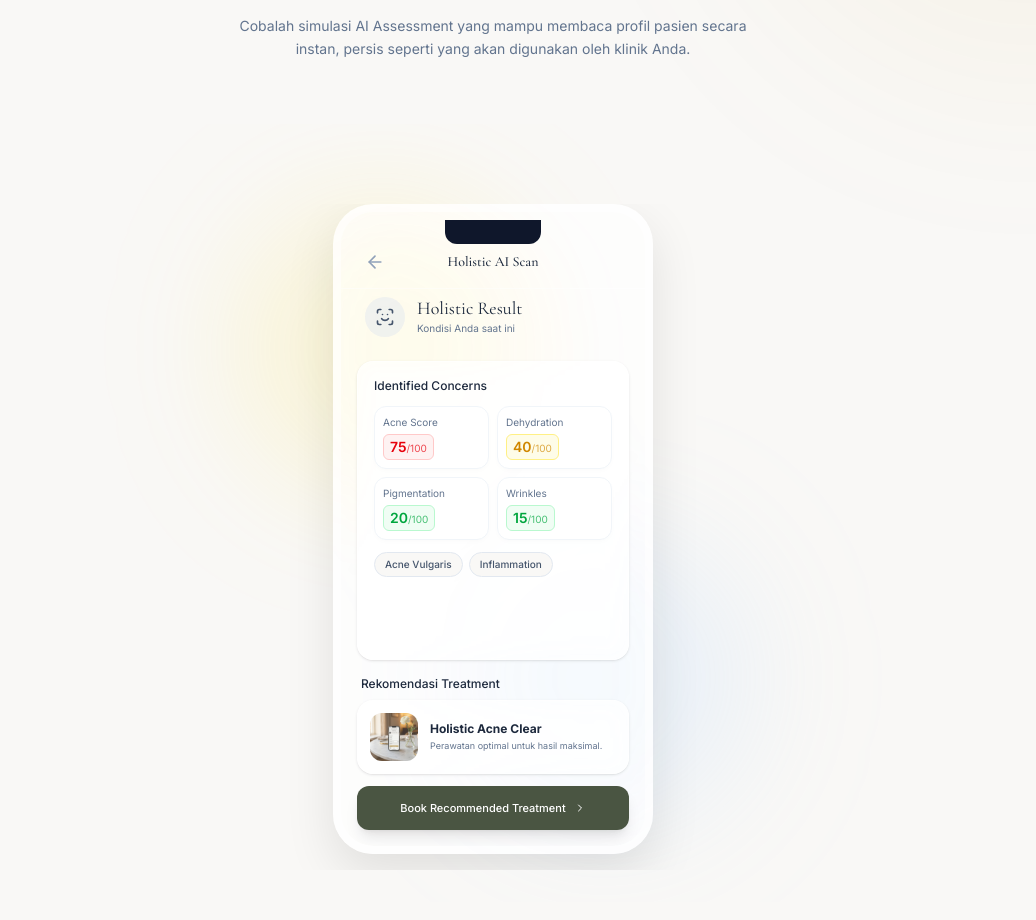
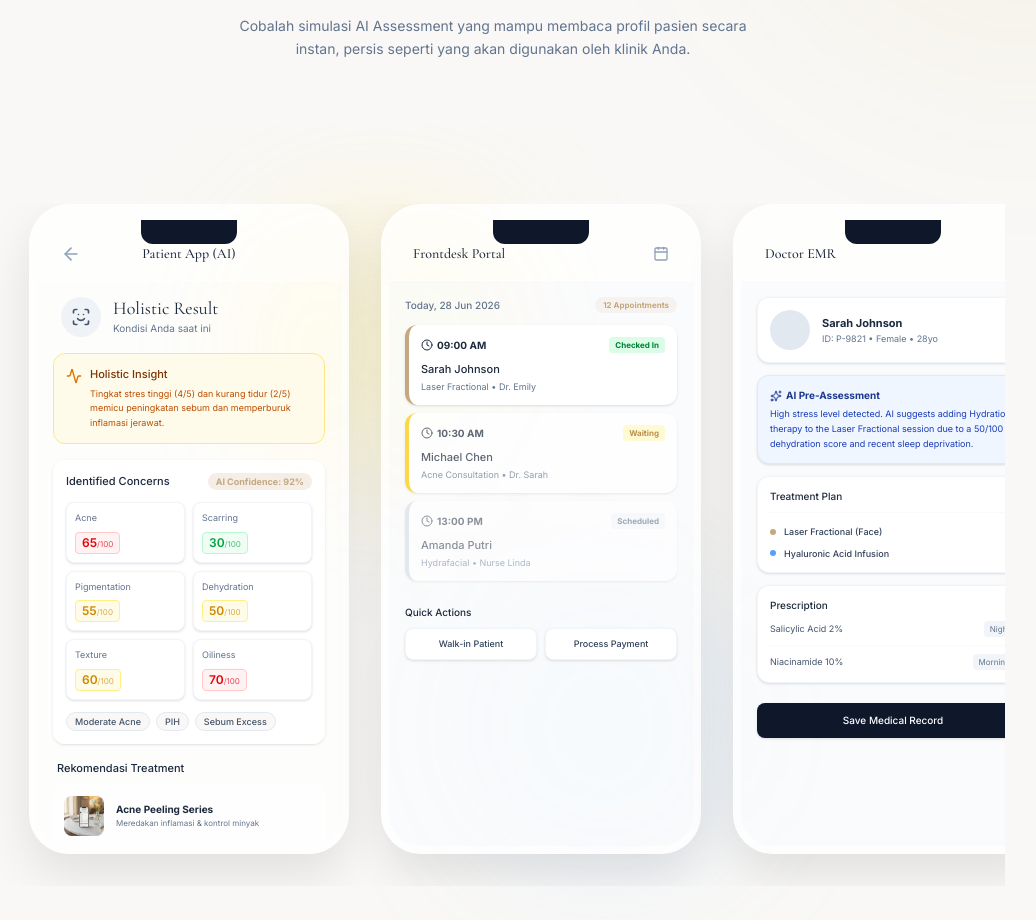
Before and after one commit to jasurddev/AuraWellness, a Next.js app: page / in a window 1280 px wide. Shown: the part 11080-12000 px from the top of the page, without its empty margins (147-1183 px from the left). Built offline with nearby package versions, Linux system fonts and the light colour scheme.

Commit message:
feat: replace live prototype mockups with four ecosystem cores (Patient, Frontdesk, EMR, Analytics)

```diff
--- a/src/components/home/LiveAIScannerDemo.tsx
+++ b/src/components/home/LiveAIScannerDemo.tsx
@@ -1,72 +1,9 @@
 "use client";
 
-import React, { useState, useEffect } from 'react';
-import { motion, AnimatePresence } from 'framer-motion';
+import React from 'react';
+import { motion } from 'framer-motion';
 import Image from 'next/image';
-import { ScanFace, ArrowLeft, ChevronRight } from 'lucide-react';
-
-const PATIENTS = [
-  {
-    id: 1,
-    image: '/images/face_acne.png',
-    name: 'Patient A',
-    concerns: ['Acne Vulgaris', 'Inflammation'],
-    metrics: { acne: 75, dehydration: 40, pigmentation: 20, wrinkles: 15 },
-    treatment: 'Holistic Acne Clear',
-  },
-  {
-    id: 2,
-    image: '/images/face_freckles.png',
-    name: 'Patient B',
-    concerns: ['Noticeable Freckles', 'Uneven Tone'],
-    metrics: { acne: 5, dehydration: 25, pigmentation: 80, wrinkles: 10 },
-    treatment: 'Pigmentation Laser',
-  },
-  {
-    id: 3,
-    image: '/images/face_dry.png',
-    name: 'Patient C',
-    concerns: ['Severe Dehydration', 'Flaky Skin'],
-    metrics: { acne: 10, dehydration: 90, pigmentation: 15, wrinkles: 5 },
-    treatment: 'Deep Hydration Facial',
-  },
-];
-
-const AnimatedNumber = ({ value }: { value: number }) => {
-  const [displayValue, setDisplayValue] = useState(0);
-
-  useEffect(() => {
-    setDisplayValue(0);
-    const duration = 1500;
-    const steps = 60;
-    const stepTime = duration / steps;
-    let current = 0;
-
-    const timer = setInterval(() => {
-      current += value / steps;
-      if (current >= value) {
-        setDisplayValue(value);
-        clearInterval(timer);
-      } else {
-        setDisplayValue(Math.floor(current));
-      }
-    }, stepTime);
-
-    return () => clearInterval(timer);
-  }, [value]);
-
-  return <span>{displayValue}</span>;
-};
-
-const ScannerPhone = ({ patient }: { patient: typeof PATIENTS[0] }) => {
-  const [step, setStep] = useState<'scanning' | 'results'>('scanning');
-
-  useEffect(() => {
-    const timer = setTimeout(() => {
-      setStep('results');
-    }, 3500); // 3.5 seconds of scanning
-    return () => clearTimeout(timer);
-  }, []);
+import { ScanFace, ArrowLeft, ChevronRight, Activity, Calendar, Stethoscope, Sparkles, BarChart3, Clock, TrendingUp } from 'lucide-react';
 
 const getScoreColor = (score: number) => {
   if (score <= 30) return 'text-green-600 bg-green-50 border-green-200';
@@ -74,70 +11,28 @@ const ScannerPhone = ({ patient }: { patient: typeof PATIENTS[0] }) => {
   return 'text-red-600 bg-red-50 border-red-200';
 };
 
-  return (
+const MockupContainer = ({ children }: { children: React.ReactNode }) => (
   <motion.div
-      initial={{ opacity: 0, scale: 0.9, x: 50 }}
-      animate={{ opacity: 1, scale: 1, x: 0 }}
-      exit={{ opacity: 0, scale: 0.8, x: -50 }}
-      transition={{ duration: 0.6, type: "spring", bounce: 0.2 }}
-      className="relative w-[320px] shrink-0 bg-white/70 backdrop-blur-2xl rounded-[2.5rem] overflow-hidden shadow-[0_20px_50px_rgba(0,0,0,0.1)] border-[8px] border-white/50 h-[650px] flex flex-col group snap-center"
+    initial={{ opacity: 0, y: 20 }}
+    whileInView={{ opacity: 1, y: 0 }}
+    viewport={{ once: true, margin: "-100px" }}
+    className="relative w-[320px] shrink-0 bg-white/70 backdrop-blur-2xl rounded-[2.5rem] overflow-hidden shadow-[0_20px_50px_rgba(0,0,0,0.1)] border-[8px] border-white/50 h-[650px] flex flex-col snap-center"
   >
-      {/* Top Header (Phone Notch & App Header) */}
-      <div className="pt-6 pb-4 px-6 flex items-center justify-between bg-transparent z-20 relative border-b border-white/40">
     <div className="absolute top-2 left-1/2 -translate-x-1/2 w-24 h-6 bg-slate-900 rounded-b-xl z-30"></div>
-        <ArrowLeft className="w-5 h-5 text-slate-400 mt-4" />
-        <div className="font-serif font-medium text-slate-800 mt-4 text-sm">Holistic AI Scan</div>
+    {children}
+  </motion.div>
+);
+
+const PatientScannerMockup = () => (
+  <MockupContainer>
+    <div className="pt-8 pb-4 px-6 flex items-center justify-between border-b border-white/40 bg-white/30">
+      <ArrowLeft className="w-5 h-5 text-slate-400" />
+      <div className="font-serif font-medium text-slate-800 text-sm">Patient App (AI)</div>
       <div className="w-5" />
     </div>
 
-      <div className="flex-1 relative flex flex-col items-center">
-        <AnimatePresence mode="wait">
-
-          {step === 'scanning' && (
-            <motion.div
-              key="scanning"
-              exit={{ opacity: 0, scale: 0.95 }}
-              className="flex flex-col items-center w-full mt-10 px-6"
-            >
-              {/* Circle Image Wrapper */}
-              <div className="relative w-56 h-56 rounded-full overflow-hidden border-[6px] border-white shadow-xl bg-slate-200">
-                <Image
-                  src={patient.image}
-                  alt={patient.name}
-                  fill
-                  className="object-cover"
-                />
-
-                {/* Laser Line inside circle */}
-                <motion.div
-                  initial={{ top: '-10%' }}
-                  animate={{ top: '110%' }}
-                  transition={{ duration: 1.5, ease: "linear", repeat: Infinity }}
-                  className="absolute left-0 right-0 h-[2px] bg-white shadow-[0_0_15px_3px_rgba(255,255,255,0.8)] z-10"
-                />
-                <motion.div
-                  initial={{ top: '-10%' }}
-                  animate={{ top: '110%' }}
-                  transition={{ duration: 1.5, ease: "linear", repeat: Infinity }}
-                  className="absolute left-0 right-0 h-16 bg-gradient-to-b from-transparent to-white/30 z-0 -translate-y-full"
-                />
-              </div>
-
-              <h3 className="mt-12 text-xl font-serif text-slate-800">Menganalisa Holistik...</h3>
-              <p className="mt-2 text-xs text-slate-500 text-center leading-relaxed">
-                Mengkombinasikan data stres, tidur, dan tekstur kulit Anda.
-              </p>
-            </motion.div>
-          )}
-
-          {step === 'results' && (
-            <motion.div
-              key="results"
-              initial={{ opacity: 0, y: 20 }}
-              animate={{ opacity: 1, y: 0 }}
-              className="flex flex-col w-full h-full pb-4"
-            >
-              <div className="px-6 flex items-center gap-3 mb-6 mt-2">
+    <div className="flex-1 overflow-y-auto pb-6 scrollbar-hide">
+      <div className="px-6 flex items-center gap-3 mb-4 mt-4">
         <div className="w-10 h-10 rounded-full bg-slate-200/50 flex items-center justify-center">
           <ScanFace className="w-5 h-5 text-slate-600" />
         </div>
@@ -147,83 +42,220 @@ const ScannerPhone = ({ patient }: { patient: typeof PATIENTS[0] }) => {
         </div>
       </div>
 
-              <div className="bg-white/50 backdrop-blur-md mx-4 rounded-2xl p-4 shadow-sm border border-white/60 mb-4 flex-1">
-                <div className="text-xs text-slate-800 font-medium mb-3">Identified Concerns</div>
+      <div className="px-4 mb-4">
+        <div className="bg-amber-50 border border-amber-200 rounded-xl p-3 flex gap-2">
+          <Activity className="w-4 h-4 text-amber-600 shrink-0 mt-0.5" />
+          <div>
+            <h4 className="text-[11px] font-medium text-amber-900">Holistic Insight</h4>
+            <p className="text-[9px] text-amber-700 mt-1 leading-relaxed">Tingkat stres tinggi (4/5) dan kurang tidur (2/5) memicu peningkatan sebum dan memperburuk inflamasi jerawat.</p>
+          </div>
+        </div>
+      </div>
 
-                <div className="grid grid-cols-2 gap-2">
+      <div className="bg-white/50 backdrop-blur-md mx-4 rounded-xl p-3 shadow-sm border border-white/60 mb-4">
+        <div className="flex justify-between items-center mb-3">
+           <div className="text-[11px] text-slate-800 font-medium">Identified Concerns</div>
+           <div className="text-[9px] font-bold bg-accent/20 text-accent px-2 py-0.5 rounded-full">AI Confidence: 92%</div>
+        </div>
+
+        <div className="grid grid-cols-2 gap-2 mb-3">
           {[
-                    { label: 'Acne Score', value: patient.metrics.acne },
-                    { label: 'Dehydration', value: patient.metrics.dehydration },
-                    { label: 'Pigmentation', value: patient.metrics.pigmentation },
-                    { label: 'Wrinkles', value: patient.metrics.wrinkles }
-                  ].map((metric) => (
-                    <div key={metric.label} className="bg-white rounded-xl p-2 border border-slate-100 shadow-[0_2px_8px_-4px_rgba(0,0,0,0.05)]">
-                      <div className="text-[10px] text-slate-500 mb-1">{metric.label}</div>
-                      <div className={`font-semibold text-sm inline-block px-1.5 py-0.5 rounded-md border ${getScoreColor(metric.value)}`}>
-                        <AnimatedNumber value={metric.value} /><span className="text-[10px] font-normal opacity-70">/100</span>
+            { label: 'Acne', value: 65 },
+            { label: 'Scarring', value: 30 },
+            { label: 'Pigmentation', value: 55 },
+            { label: 'Dehydration', value: 50 },
+            { label: 'Texture', value: 60 },
+            { label: 'Oiliness', value: 70 }
+          ].map(m => (
+            <div key={m.label} className="bg-white rounded-lg p-2 border border-slate-100 shadow-sm">
+               <div className="text-[9px] text-slate-500 mb-1">{m.label}</div>
+               <div className={`font-semibold text-xs inline-block px-1.5 py-0.5 rounded border ${getScoreColor(m.value)}`}>
+                 {m.value}<span className="text-[8px] font-normal opacity-70">/100</span>
                </div>
             </div>
           ))}
         </div>
 
-                <div className="mt-3 flex flex-wrap gap-1.5">
-                  {patient.concerns.map(c => (
-                    <span key={c} className="px-2.5 py-1 bg-[#F9F8F6] text-slate-600 text-[10px] rounded-full font-medium border border-slate-200">
-                      {c}
-                    </span>
+        <div className="flex flex-wrap gap-1.5">
+           {['Moderate Acne', 'PIH', 'Sebum Excess'].map(c => (
+             <span key={c} className="px-2 py-0.5 bg-[#F9F8F6] text-slate-600 text-[9px] rounded-full font-medium border border-slate-200">{c}</span>
            ))}
         </div>
       </div>
 
-              <div className="px-4 mt-auto">
-                <div className="text-xs font-medium text-slate-800 mb-2 px-1">Rekomendasi Treatment</div>
-                <div className="bg-white/50 backdrop-blur-md p-3 rounded-2xl shadow-sm border border-white/60 flex items-center gap-3">
-                  <div className="w-12 h-12 bg-slate-100 rounded-xl overflow-hidden relative shrink-0">
-                    <Image src="/images/bento-smart-booking.png" alt="Treatment" fill className="object-cover opacity-80" />
+      <div className="px-4">
+         <div className="text-[11px] font-medium text-slate-800 mb-2 px-1">Rekomendasi Treatment</div>
+         <div className="bg-white/50 p-2.5 rounded-xl border border-white/60 flex items-center gap-3">
+            <div className="w-10 h-10 rounded-lg overflow-hidden bg-slate-200 relative shrink-0">
+               <Image src="/images/bento-smart-booking.png" fill alt="treatment" className="object-cover opacity-80" />
             </div>
             <div>
-                    <div className="text-xs font-bold text-slate-800 line-clamp-1">{patient.treatment}</div>
-                    <div className="text-[9px] text-slate-500 mt-0.5 line-clamp-1">Perawatan optimal untuk hasil maksimal.</div>
+               <div className="text-[10px] font-bold text-slate-800">Acne Peeling Series</div>
+               <div className="text-[8px] text-slate-500">Meredakan inflamasi & kontrol minyak</div>
             </div>
          </div>
 
-                <button className="w-full mt-3 py-3.5 bg-[#4A5542] hover:bg-[#3D4736] text-white text-[11px] font-medium rounded-xl flex items-center justify-center gap-2 shadow-lg transition-colors">
-                  Book Recommended Treatment <ChevronRight className="w-3 h-3" />
-                </button>
+         <button className="w-full mt-3 py-3 bg-[#4A5542] text-white text-[10px] font-medium rounded-lg flex justify-center items-center gap-2">Book Treatment <ChevronRight className="w-3 h-3"/></button>
+      </div>
+    </div>
+  </MockupContainer>
+);
+
+const FrontdeskMockup = () => (
+  <MockupContainer>
+    <div className="pt-8 pb-4 px-6 border-b border-white/40 flex justify-between items-center bg-white/30">
+      <div className="font-serif font-medium text-slate-800 text-sm">Frontdesk Portal</div>
+      <Calendar className="w-4 h-4 text-slate-400" />
+    </div>
+    <div className="p-4 bg-slate-50/50 flex-1">
+      <div className="text-[10px] font-medium text-slate-500 mb-3 flex items-center justify-between">
+        <span>Today, 28 Jun 2026</span>
+        <span className="bg-accent/10 text-accent px-2 py-0.5 rounded-full text-[8px] font-bold">12 Appointments</span>
+      </div>
+      <div className="space-y-2">
+        <div className="bg-white p-3 rounded-xl border-l-4 border-l-accent shadow-sm relative overflow-hidden">
+          <div className="flex justify-between items-center mb-1">
+            <div className="text-[10px] font-bold text-slate-800 flex items-center gap-1"><Clock className="w-3 h-3"/> 09:00 AM</div>
+            <div className="text-[8px] bg-green-100 text-green-700 px-1.5 py-0.5 rounded font-bold">Checked In</div>
+          </div>
+          <div className="text-[11px] font-medium text-slate-800 mt-2">Sarah Johnson</div>
+          <div className="text-[9px] text-slate-500 mt-0.5">Laser Fractional • Dr. Emily</div>
         </div>
 
-            </motion.div>
-          )}
+        <div className="bg-white p-3 rounded-xl border-l-4 border-l-yellow-400 shadow-sm relative overflow-hidden opacity-70">
+          <div className="flex justify-between items-center mb-1">
+            <div className="text-[10px] font-bold text-slate-800 flex items-center gap-1"><Clock className="w-3 h-3"/> 10:30 AM</div>
+            <div className="text-[8px] bg-yellow-100 text-yellow-700 px-1.5 py-0.5 rounded font-bold">Waiting</div>
+          </div>
+          <div className="text-[11px] font-medium text-slate-800 mt-2">Michael Chen</div>
+          <div className="text-[9px] text-slate-500 mt-0.5">Acne Consultation • Dr. Sarah</div>
+        </div>
 
-        </AnimatePresence>
+        <div className="bg-white p-3 rounded-xl border-l-4 border-l-slate-300 shadow-sm relative overflow-hidden opacity-50">
+          <div className="flex justify-between items-center mb-1">
+            <div className="text-[10px] font-bold text-slate-800 flex items-center gap-1"><Clock className="w-3 h-3"/> 13:00 PM</div>
+            <div className="text-[8px] bg-slate-100 text-slate-600 px-1.5 py-0.5 rounded font-bold">Scheduled</div>
           </div>
-    </motion.div>
+          <div className="text-[11px] font-medium text-slate-800 mt-2">Amanda Putri</div>
+          <div className="text-[9px] text-slate-500 mt-0.5">Hydrafacial • Nurse Linda</div>
+        </div>
+      </div>
+
+      <div className="mt-6">
+         <div className="text-[10px] font-medium text-slate-800 mb-2">Quick Actions</div>
+         <div className="grid grid-cols-2 gap-2">
+            <button className="bg-white py-2 rounded-lg text-[9px] font-medium shadow-sm border border-slate-100 text-slate-700">Walk-in Patient</button>
+            <button className="bg-white py-2 rounded-lg text-[9px] font-medium shadow-sm border border-slate-100 text-slate-700">Process Payment</button>
+         </div>
+      </div>
+    </div>
+  </MockupContainer>
 );
-};
+
+const DoctorEMRMockup = () => (
+  <MockupContainer>
+    <div className="pt-8 pb-4 px-6 border-b border-white/40 flex justify-between items-center bg-white/30">
+      <div className="font-serif font-medium text-slate-800 text-sm">Doctor EMR</div>
+      <Stethoscope className="w-4 h-4 text-slate-400" />
+    </div>
+    <div className="p-4 bg-slate-50/50 flex-1 space-y-3">
+      <div className="bg-white p-3 rounded-xl shadow-sm flex gap-3 items-center border border-slate-100">
+        <div className="w-10 h-10 bg-slate-200 rounded-full shrink-0"></div>
+        <div>
+          <div className="text-[11px] font-bold text-slate-800">Sarah Johnson</div>
+          <div className="text-[9px] text-slate-500">ID: P-9821 • Female • 28yo</div>
+        </div>
+      </div>
+
+      <div className="bg-blue-50 border border-blue-100 rounded-xl p-3 shadow-sm">
+        <div className="text-[10px] font-bold text-blue-900 mb-1 flex items-center gap-1">
+          <Sparkles className="w-3 h-3"/> AI Pre-Assessment
+        </div>
+        <p className="text-[9px] text-blue-800 leading-relaxed">
+          High stress level detected. AI suggests adding Hydration therapy to the Laser Fractional session due to a 50/100 dehydration score and recent sleep deprivation.
+        </p>
+      </div>
+
+      <div className="bg-white p-3 rounded-xl shadow-sm border border-slate-100">
+        <div className="text-[10px] font-medium text-slate-800 mb-2 border-b border-slate-50 pb-2">Treatment Plan</div>
+        <div className="space-y-2 pt-1">
+           <div className="flex items-center gap-2">
+              <div className="w-1.5 h-1.5 rounded-full bg-accent"></div>
+              <div className="text-[9px] font-medium text-slate-700">Laser Fractional (Face)</div>
+           </div>
+           <div className="flex items-center gap-2">
+              <div className="w-1.5 h-1.5 rounded-full bg-blue-400"></div>
+              <div className="text-[9px] font-medium text-slate-700">Hyaluronic Acid Infusion</div>
+           </div>
+        </div>
+      </div>
+
+      <div className="bg-white p-3 rounded-xl shadow-sm border border-slate-100">
+        <div className="text-[10px] font-medium text-slate-800 mb-2">Prescription</div>
+        <div className="flex items-center justify-between border-b border-slate-50 pb-2 mb-2">
+          <div className="text-[9px] text-slate-600">Salicylic Acid 2%</div>
+          <div className="text-[8px] bg-slate-100 text-slate-500 px-1.5 py-0.5 rounded">Night</div>
+        </div>
+        <div className="flex items-center justify-between">
+          <div className="text-[9px] text-slate-600">Niacinamide 10%</div>
+          <div className="text-[8px] bg-slate-100 text-slate-500 px-1.5 py-0.5 rounded">Morning</div>
+        </div>
+      </div>
+
+      <button className="w-full mt-2 py-2.5 bg-slate-900 text-white text-[10px] font-medium rounded-lg shadow-sm">Save Medical Record</button>
+    </div>
+  </MockupContainer>
+);
+
+const AnalyticsMockup = () => (
+  <MockupContainer>
+    <div className="pt-8 pb-4 px-6 border-b border-white/40 flex justify-between items-center bg-white/30">
+      <div className="font-serif font-medium text-slate-800 text-sm">Ops & Analytics</div>
+      <BarChart3 className="w-4 h-4 text-slate-400" />
+    </div>
+    <div className="p-4 bg-slate-50/50 flex-1 space-y-3">
+      <div className="grid grid-cols-2 gap-2">
+        <div className="bg-white p-3 rounded-xl shadow-sm border border-slate-100">
+          <div className="text-[9px] text-slate-500">Today's Revenue</div>
+          <div className="text-sm font-bold text-slate-800 mt-1">Rp 12.5M</div>
+          <div className="text-[8px] font-medium text-green-600 mt-1 flex items-center gap-0.5"><TrendingUp className="w-2 h-2"/> 15% vs ytd</div>
+        </div>
+        <div className="bg-white p-3 rounded-xl shadow-sm border border-slate-100">
+          <div className="text-[9px] text-slate-500">Total Patients</div>
+          <div className="text-sm font-bold text-slate-800 mt-1">42</div>
+          <div className="text-[8px] font-medium text-green-600 mt-1 flex items-center gap-0.5"><TrendingUp className="w-2 h-2"/> 5 new</div>
+        </div>
+      </div>
+
+      <div className="bg-white p-3 rounded-xl shadow-sm border border-slate-100">
+        <div className="text-[10px] font-medium text-slate-800 mb-3">Popular Treatments (This Week)</div>
+        <div className="space-y-3">
+          <div>
+            <div className="flex justify-between text-[9px] mb-1 font-medium text-slate-600"><span>Laser Fractional</span> <span>65%</span></div>
+            <div className="w-full bg-slate-100 h-1.5 rounded-full overflow-hidden"><div className="bg-accent w-[65%] h-full rounded-full"></div></div>
+          </div>
+          <div>
+            <div className="flex justify-between text-[9px] mb-1 font-medium text-slate-600"><span>Acne Peeling</span> <span>45%</span></div>
+            <div className="w-full bg-slate-100 h-1.5 rounded-full overflow-hidden"><div className="bg-amber-400 w-[45%] h-full rounded-full"></div></div>
+          </div>
+          <div>
+            <div className="flex justify-between text-[9px] mb-1 font-medium text-slate-600"><span>Hydrafacial</span> <span>30%</span></div>
+            <div className="w-full bg-slate-100 h-1.5 rounded-full overflow-hidden"><div className="bg-blue-400 w-[30%] h-full rounded-full"></div></div>
+          </div>
+        </div>
+      </div>
+
+      <div className="bg-red-50 p-3 rounded-xl shadow-sm border border-red-100">
+         <div className="text-[10px] font-bold text-red-800 mb-1 flex items-center gap-1">Inventory Alert</div>
+         <p className="text-[9px] text-red-700">Salicylic Acid 2% Serum is running low (12 units left). Reorder recommended to avoid stockout.</p>
+      </div>
+    </div>
+  </MockupContainer>
+);
 
 export default function LiveAIScannerDemo() {
-  const [visibleCount, setVisibleCount] = useState(1);
-  const [loopCount, setLoopCount] = useState(0);
-
-  useEffect(() => {
-    // If 3 phones are visible, wait 10 seconds before resetting. Otherwise wait 7 seconds.
-    const delay = visibleCount >= 3 ? 10000 : 7000;
-
-    const timer = setTimeout(() => {
-      setVisibleCount(prev => {
-        if (prev >= 3) {
-          // Reset back to 1 phone, increment loopCount to force remount
-          setLoopCount(c => c + 1);
-          return 1;
-        }
-        return prev + 1;
-      });
-    }, delay);
-    return () => clearTimeout(timer);
-  }, [visibleCount, loopCount]);
-
   return (
-    <div className="w-full relative pt-12 md:pt-20 pb-4 md:pb-8 mt-10 md:mt-0 overflow-hidden">
+    <div className="w-full relative pt-12 md:pt-20 pb-12 md:pb-16 mt-10 md:mt-0 overflow-hidden">
 
       {/* Background Glowing Orbs for Glassmorphism */}
       <div className="absolute top-20 left-1/4 w-72 h-72 bg-yellow-300/30 rounded-full mix-blend-multiply filter blur-3xl opacity-70 animate-pulse"></div>
@@ -231,12 +263,11 @@ export default function LiveAIScannerDemo() {
 
       {/* Container */}
       <div className="w-full mx-auto relative z-10">
-        <div className="flex flex-nowrap overflow-x-auto snap-x snap-mandatory gap-6 md:gap-8 px-6 md:px-0 md:justify-center items-center pb-4 scrollbar-hide w-full">
-          <AnimatePresence>
-            {PATIENTS.slice(0, visibleCount).map((patient) => (
-              <ScannerPhone key={`${patient.id}-${loopCount}`} patient={patient} />
-            ))}
-          </AnimatePresence>
+        <div className="flex overflow-x-auto snap-x snap-mandatory gap-6 md:gap-8 px-6 md:px-12 items-center pb-8 scrollbar-hide w-full" style={{ scrollPaddingLeft: '24px' }}>
+          <PatientScannerMockup />
+          <FrontdeskMockup />
+          <DoctorEMRMockup />
+          <AnalyticsMockup />
         </div>
       </div>
     </div>
```
Lines whose indentation alone changed are shown as unchanged.
